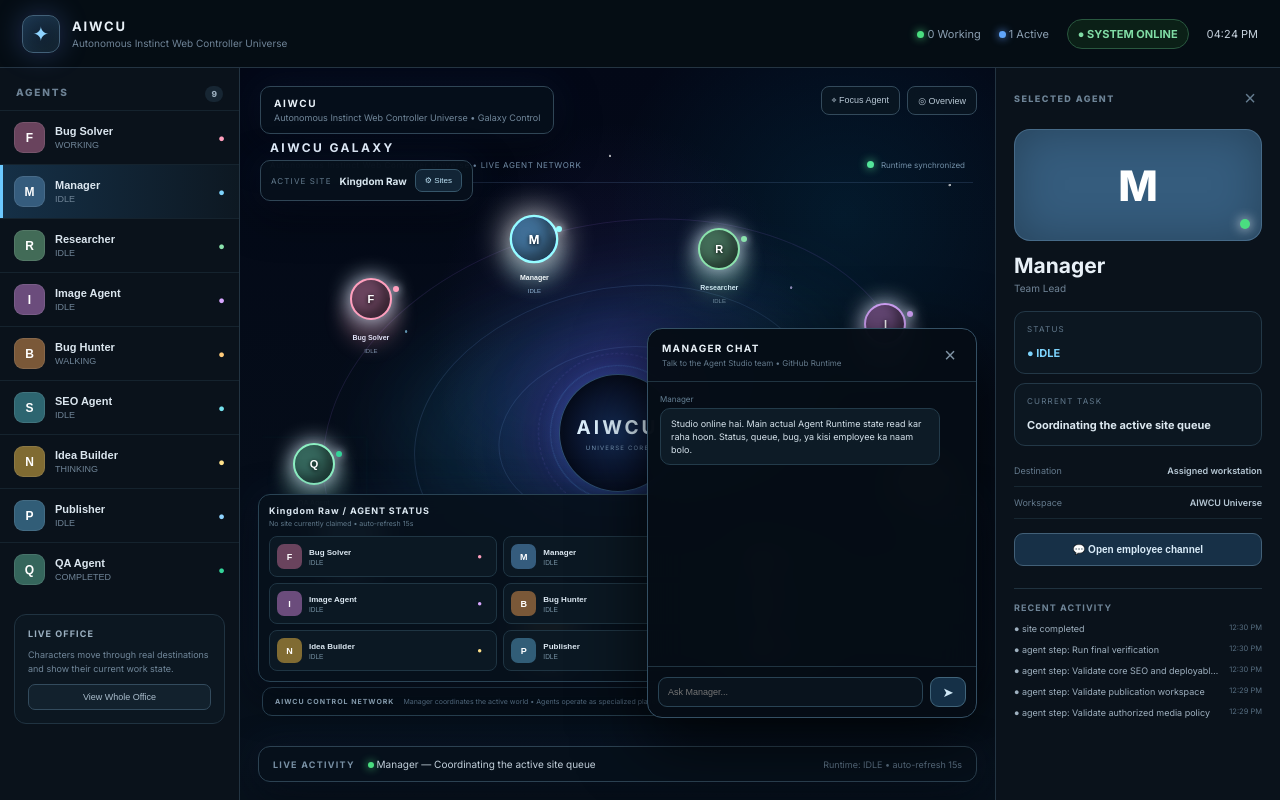
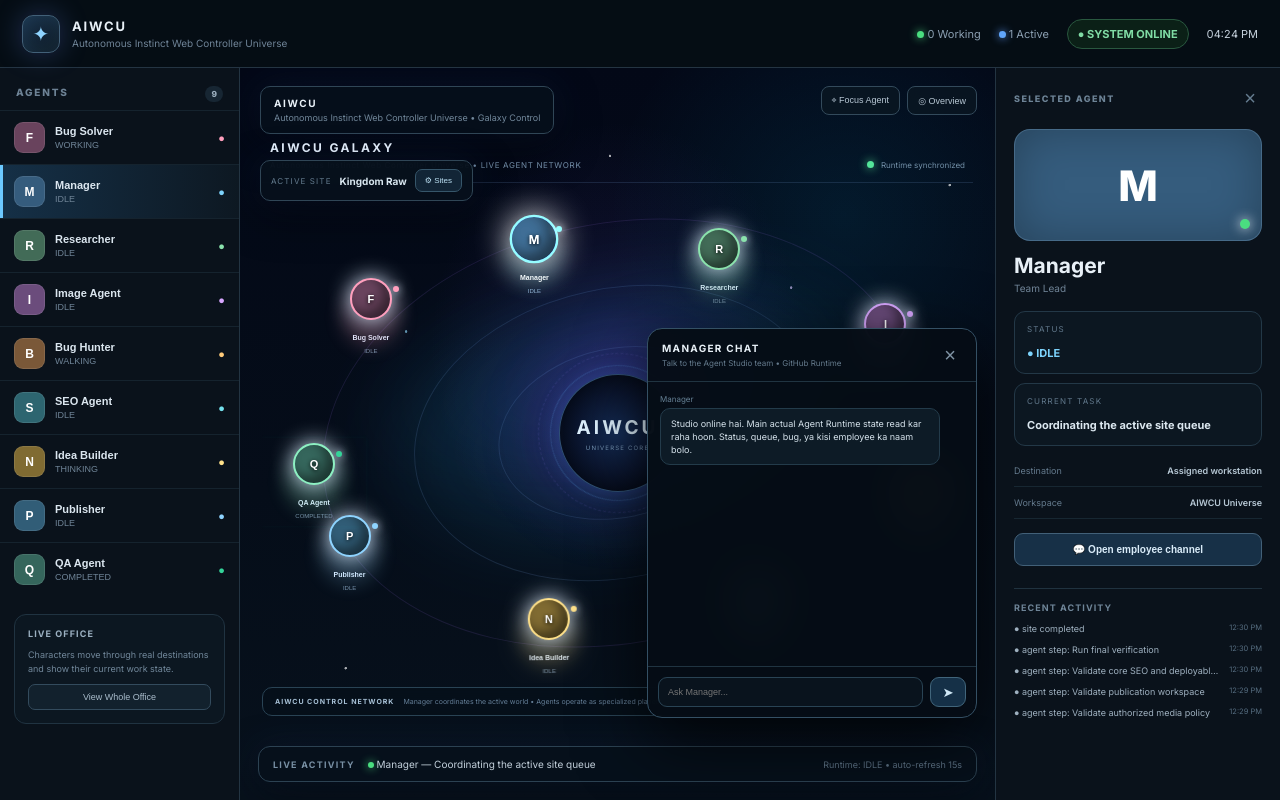
Before and after one commit to WebControlerAgent/WebControlerAgent.github.io, a React (Vite) app: page / in a window 1280 px wide. Built offline with nearby package versions, Linux system fonts and the light colour scheme.

Commit message:
Remove redundant site agent status dashboard

```diff
--- a/src/main.tsx
+++ b/src/main.tsx
@@ -55,7 +55,7 @@ function App(){
    <main className="scene"><div className="office-safe-mode aiwcu-universe"><div className="universe-header"><div><b>AIWCU GALAXY</b><span>Autonomous Instinct Web Controller Universe • LIVE AGENT NETWORK</span></div><div className="universe-legend"><i></i> Runtime synchronized</div></div><div className="galaxy-stage"><div className="galaxy-nebula"></div><div className="orbit orbit-a"></div><div className="orbit orbit-b"></div><div className="orbit orbit-c"></div><div className="aiwcu-core"><div className="core-ring"></div><strong>AIWCU</strong><small>UNIVERSE CORE</small><i></i></div>{runtimeAgents.map((a,index)=><button key={a.id} className={"agent-planet planet-"+index+" office-state-"+String(a.runtimeState??a.status).toLowerCase()+(selected===a.id?" selected":"")} onClick={()=>setSelected(a.id)} title={a.task}><span className="planet-glow" style={{background:a.accent}}></span><span className="planet-body" style={{background:a.color,borderColor:a.accent}}><b>{a.icon}</b></span><span className="planet-label"><b>{a.name}</b><small>{a.runtimeState??"IDLE"}</small></span><i className="planet-status" style={{background:runtimeTone(a.runtimeState,a.accent)}}></i></button>)}</div><div className="universe-footer"><b>AIWCU CONTROL NETWORK</b><span>Manager coordinates the active world • Agents operate as specialized planetary nodes • One-site-at-a-time lock active</span></div></div>
     <div className="scene-title"><b>AIWCU</b><span>Autonomous Instinct Web Controller Universe • Galaxy Control</span></div><div className="site-selector"><span>ACTIVE SITE</span><b>{sites.find(s=>s.id===selectedSite)?.name??"Loading sites..."}</b><button onClick={()=>setSitesOpen(true)}>⚙ Sites</button></div>
     <div className="scene-controls"><button onClick={()=>setSelected("manager")}>⌖ Focus Agent</button><button onClick={()=>setSelected(null)}>◎ Overview</button></div>
-    <div className="activity"><b>LIVE ACTIVITY</b><span><i className="pulse"/> {selectedAgent.name} — {liveTask}</span><small>{liveState?`Runtime: ${liveState}`:"Waiting for runtime event"} • auto-refresh 15s</small></div><div className="site-dashboard"><div className="dashboard-head"><div><b>{sites.find(s=>s.id===selectedSite)?.name??selectedSite} / AGENT STATUS</b><small>{status?.agent_runtime?.active_site?("Active: "+status.agent_runtime.active_site.id):"No site currently claimed"} • auto-refresh 15s</small></div><button onClick={refreshStatus}>↻ Refresh</button></div><div className="dashboard-grid">{runtimeAgents.map(a=><button key={a.id} className="dash-agent" onClick={()=>setSelected(a.id)}><span className="dash-avatar" style={{background:a.color}}>{a.icon}</span><span><b>{a.name}</b><small>{a.runtimeState??"IDLE"}{a.runtimeTask?" • "+a.runtimeTask:""}</small>{a.runtimeError&&<em>{a.runtimeError}</em>}</span><i style={{color:runtimeTone(a.runtimeState,a.accent)}}>●</i></button>)}</div></div>
+    <div className="activity"><b>LIVE ACTIVITY</b><span><i className="pulse"/> {selectedAgent.name} — {liveTask}</span><small>{liveState?`Runtime: ${liveState}`:"Waiting for runtime event"} • auto-refresh 15s</small></div>
     {sitesOpen&&<SitePanel sites={sites} selectedSite={selectedSite} setSelectedSite={setSelectedSite} onClose={()=>setSitesOpen(false)}/>} {chatOpen&&<div className="chat-panel">
       <div className="chat-head"><div><b>MANAGER CHAT</b><small>Talk to the Agent Studio team • GitHub Runtime</small></div><button onClick={()=>setChatOpen(false)}>×</button></div>
       <div className="chat-messages">{messages.map((m,i)=><div key={i} className={"chat-msg "+(m.from==="You"?"you":"")}><span>{m.from}</span><p>{m.text}</p>{m.runtimeAction&&<a className="runtime-action" href={`https://github.com/WebControlerAgent/WebControlerAgent.github.io/issues/new?title=${encodeURIComponent("[Agent Runtime] "+m.runtimeAction.action)}&body=${encodeURIComponent("<!-- agent-runtime-command\n"+JSON.stringify(m.runtimeAction,null,2)+"\n-->")}`} target="_blank" rel="noreferrer">⚡ Send to GitHub Runtime</a>}{m.aiRequest&&<a className="runtime-action" href={`https://github.com/WebControlerAgent/WebControlerAgent.github.io/issues/new?title=${encodeURIComponent("[Manager AI] "+m.aiRequest.slice(0,60))}&body=${encodeURIComponent(m.aiRequest)}`} target="_blank" rel="noreferrer">🧠 Send to Manager AI</a>}</div>)}</div>
```
